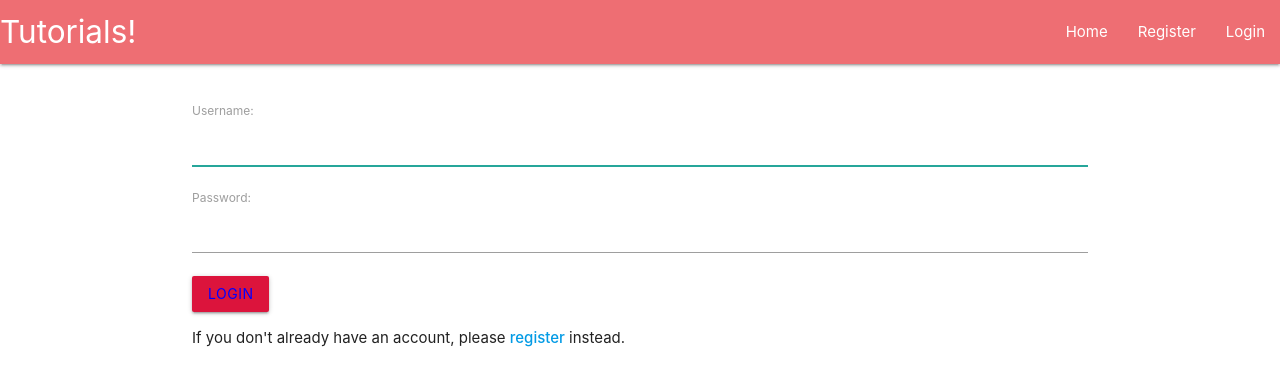
After one commit to gyhou/django-project, a Django app: page /login/ in a window 1280 px wide. The commit adds this page. Shown: the top 386 px of the page. Run offline with Django 3.2, Linux system fonts and the light colour scheme; some libraries are stand-ins or nearby versions.

Commit message:
create login/logout

```diff
--- /dev/null
+++ b/mysite/main/forms.py
@@ -0,0 +1,5 @@
+from django import forms
+from django.contrib.auth.forms import UserCreationForm
+from django.contrib.auth.models import User
+
+class NewUserForm(UserCreationForm)
--- a/mysite/main/templates/main/header.html
+++ b/mysite/main/templates/main/header.html
@@ -14,7 +14,7 @@
 <body>
 
     {% include "main/includes/navbar.html" %}
-    <!-- {% include "main/includes/messages.html" %} -->
+    {% include "main/includes/messages.html" %}
 
     <!-- move content to middle -->
     <div class="container">
--- a/mysite/main/templates/main/includes/navbar.html
+++ b/mysite/main/templates/main/includes/navbar.html
@@ -3,15 +3,13 @@
         <a href="/" class="brand-logo">Tutorials!</a>
         <ul id="nav-mobile" class="right hide-on-med-and-down">
             <li><a href="/">Home</a></li>
-            <li><a href="/register">Register</a></li>
-            <li><a href="/login">Login</a></li>
-            <!-- {% if user.is_authenticated %}
-            <li><a href="/account">{{user.username}}</a></li>
-            <li><a href="/logout">Logout</a></li> -->
-            <!-- {% else %} -->
-            <!-- <li><a href="/register">Register</a></li>
-            <li><a href="/login">Login</a></li> -->
-            <!-- {% endif %} -->
+            {% if user.is_authenticated %}
+                <li><a href="/account">{{user.username}}</a></li>
+                <li><a href="/logout">Logout</a></li>
+            {% else %}
+                <li><a href="/register">Register</a></li>
+                <li><a href="/login">Login</a></li>
+            {% endif %}
         </ul>
     </div>
 </nav>
--- /dev/null
+++ b/mysite/main/templates/main/login.html
@@ -0,0 +1,10 @@
+{% extends "main/header.html" %}
+
+{% block content %}
+<form method="POST">
+    {% csrf_token%}
+    {{form.as_p}}
+    <button type="submit" class="btn" style="background-color: crimson; color: blue;">login</button>
+</form>
+If you don't already have an account, please <a href="/register"><strong>register</strong></a> instead.
+{% endblock %}
--- a/mysite/main/urls.py
+++ b/mysite/main/urls.py
@@ -20,5 +20,7 @@ app_name = 'main'
 
 urlpatterns = [
     path("", views.homepage, name='homepage'),
-    path('register/', views.register, name='register')
+    path('register/', views.register, name='register'),
+    path('logout/', views.logout_request, name='logout'),
+    path('login/', views.login_request, name='login'),
 ]
--- a/mysite/main/views.py
+++ b/mysite/main/views.py
@@ -1,8 +1,9 @@
 from django.shortcuts import render, redirect
 from django.http import HttpResponse
 from .models import Tutorial
-from django.contrib.auth.forms import UserCreationForm
+from django.contrib.auth.forms import UserCreationForm, AuthenticationForm
 from django.contrib.auth import login, logout, authenticate
+from django.contrib import messages
 
 # Create your views here.
 def homepage(request):
@@ -16,13 +17,42 @@ def register(request):
         form = UserCreationForm(request.POST)
         if form.is_valid():
             user = form.save()
+            username = form.cleaned_data.get('username')
+            messages.success(request, f"New Account Created: {username}")
             login(request, user)
+            messages.info(request, f"You are now logged in as {username}")
             return redirect("main:homepage")
         else:
             for msg in form.error_messages:
-                print(form.error_messages[msg])
+                messages.error(request, f"{msg}:{form.error_messages[msg]}")
 
     form = UserCreationForm
     return render(request,
                   "main/register.html",
                   context={'form':form})
+
+def logout_request(request):
+    logout(request)
+    messages.info(request, "Logged out successfully!")
+    return redirect("main:homepage")
+
+def login_request(request):
+    if request.method == "POST":
+        form = AuthenticationForm(request, data=request.POST)
+        if form.is_valid():
+            username = form.cleaned_data.get('username')
+            password = form.cleaned_data.get('password')
+            user = authenticate(username=username, password=password)
+            if user is not None:
+                login(request, user)
+                messages.info(request, f"You are now logged in as {username}")
+                return redirect("main:homepage")
+            else:
+                messages.error(request, "Invalid username or password")
+        else:
+            messages.error(request, "Invalid username or password")
+
+    form = AuthenticationForm()
+    return render(request,
+                  "main/login.html",
+                  {'form':form})
```
Also changed, not shown: mysite/main/migrations/0004_auto_20200111_2211.py (added), mysite/main/templates/main/includes/messages.html (indentation only).
